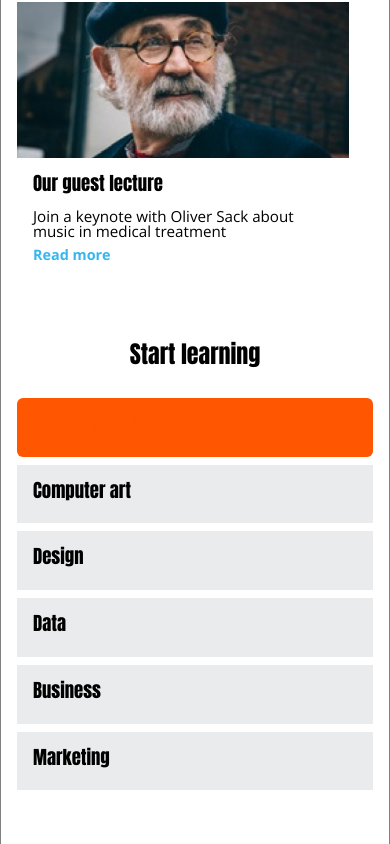
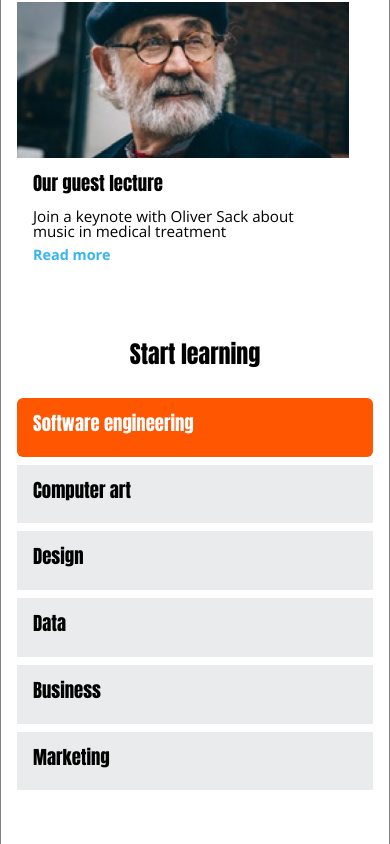
Before and after one commit to chasinglucid/CodeAcademy-Capstone-Colmar, a plain HTML site: page index.html in a window 390 px wide. In both pictures the pointer is over the link "Software engineering". Shown: the part 1187-2031 px from the top of the page. Drawn offline with nearby package versions, Linux system fonts and the light colour scheme.

Commit message:
fixed issue with a:hover in the courses section in mobile-only
Was coloring the text the same as the background color

```diff
--- a/resources/css/style.css
+++ b/resources/css/style.css
@@ -497,6 +497,10 @@ article.lg-article address a:hover {
   .course h3 {
     margin-bottom: 0;
   }
+
+  .course a:hover {
+    color: #ffffff;
+  }
 } /* mobile */
 
 .course p {
```
